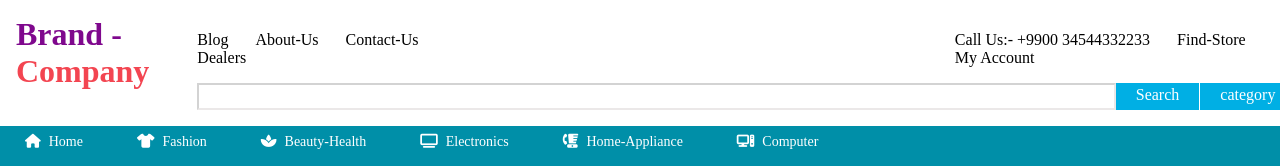
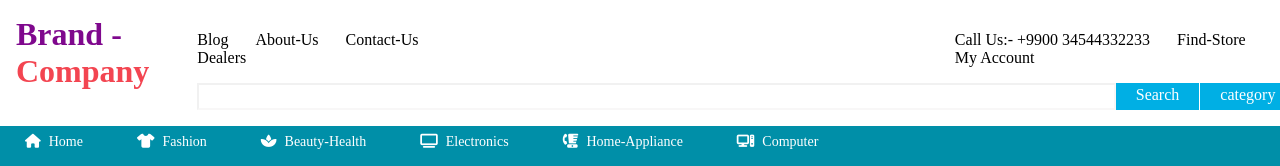
Before and after one commit to Aparna12c/Ecommerce-Project, a plain HTML site: page index.html in a window 1280 px wide. Shown: the top 166 px of the page. Drawn offline with Linux system fonts and the light colour scheme.

Commit message:
first commit

```diff
--- a/style.css
+++ b/style.css
@@ -64,7 +64,7 @@ img{
 
 .header-search-bar-form input
 {
-    border-color: #3933332b;
+    border-color:#3933330d;
 
 }
 
```
Also changed, not shown: 1 other file.
